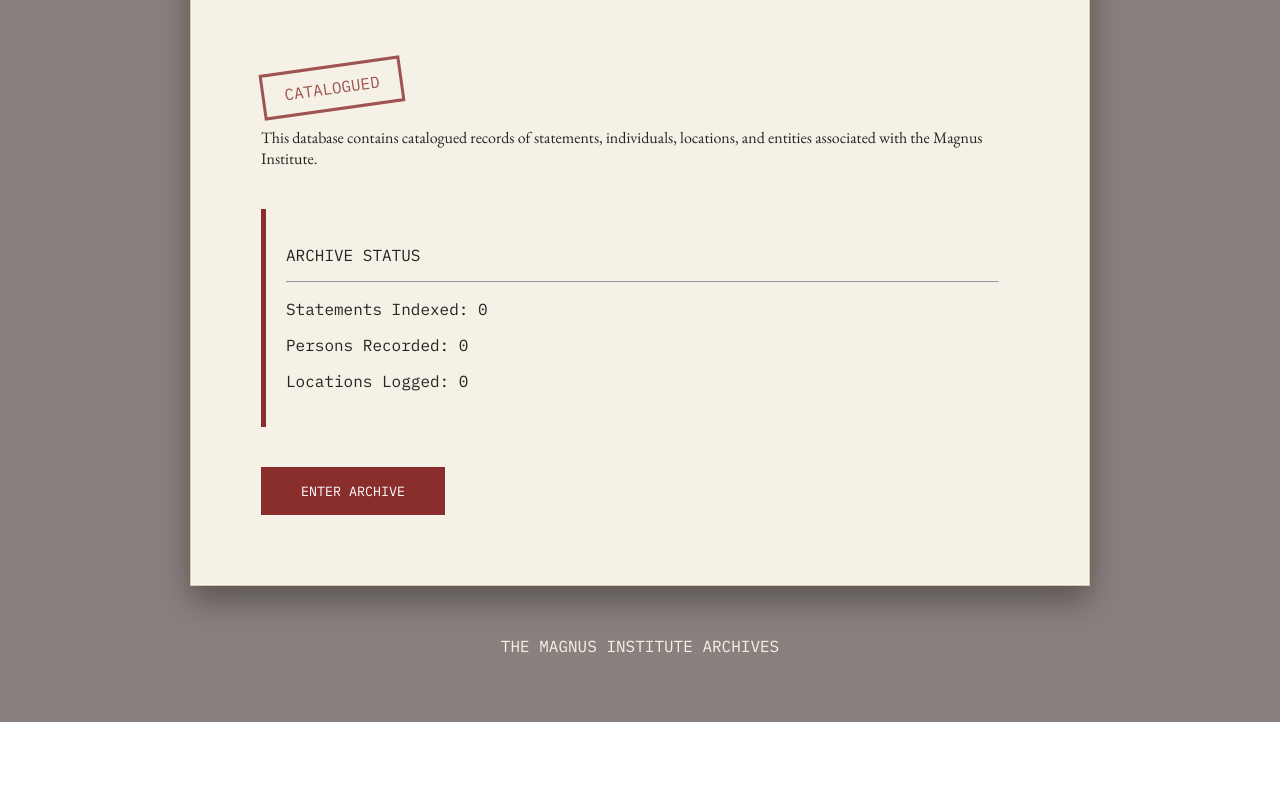
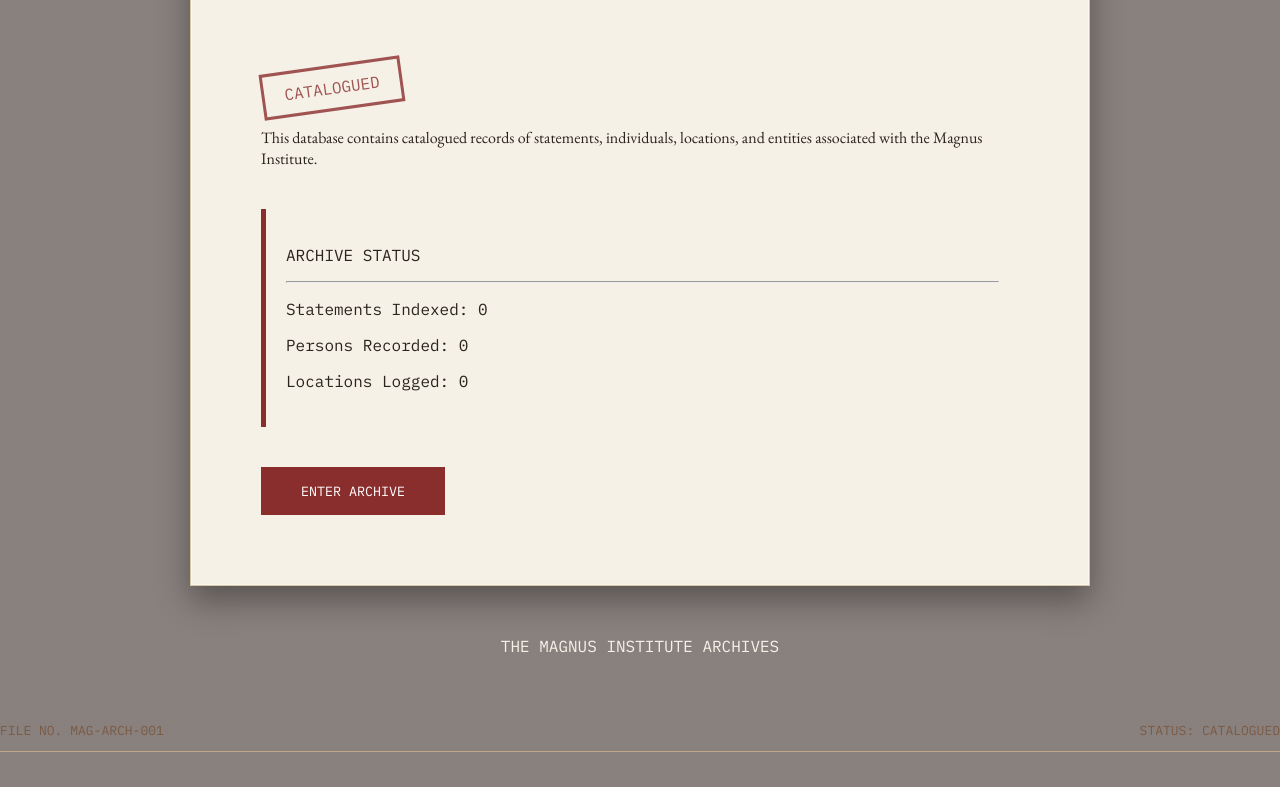
Before and after one commit to CoolB3ans23/TMA, a plain HTML site: page index.html in a window 1280 px wide. Shown: the part 613-1400 px from the top of the page. Before the commit the page ends 1335 px from the top, so only its background shows below. Drawn offline with nearby package versions, Linux system fonts and the light colour scheme.

Commit message:
Add file header section to index.html

```diff
--- a/index.html
+++ b/index.html
@@ -144,3 +144,7 @@ THE MAGNUS INSTITUTE ARCHIVES
 </body>
 
 </html>
+<div class="file-header">
+    <span>FILE NO. MAG-ARCH-001</span>
+    <span>STATUS: CATALOGUED</span>
+</div>
```
